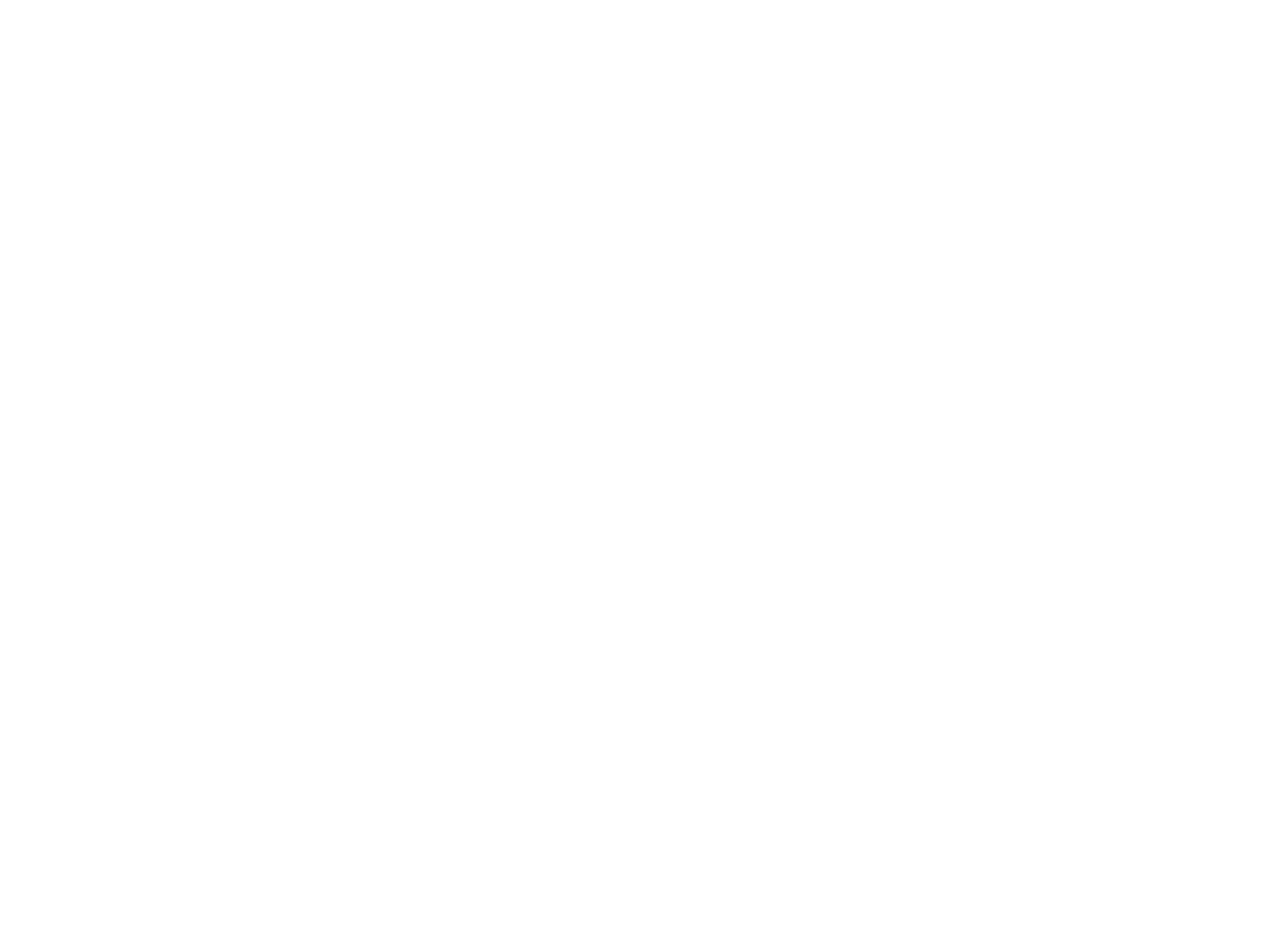
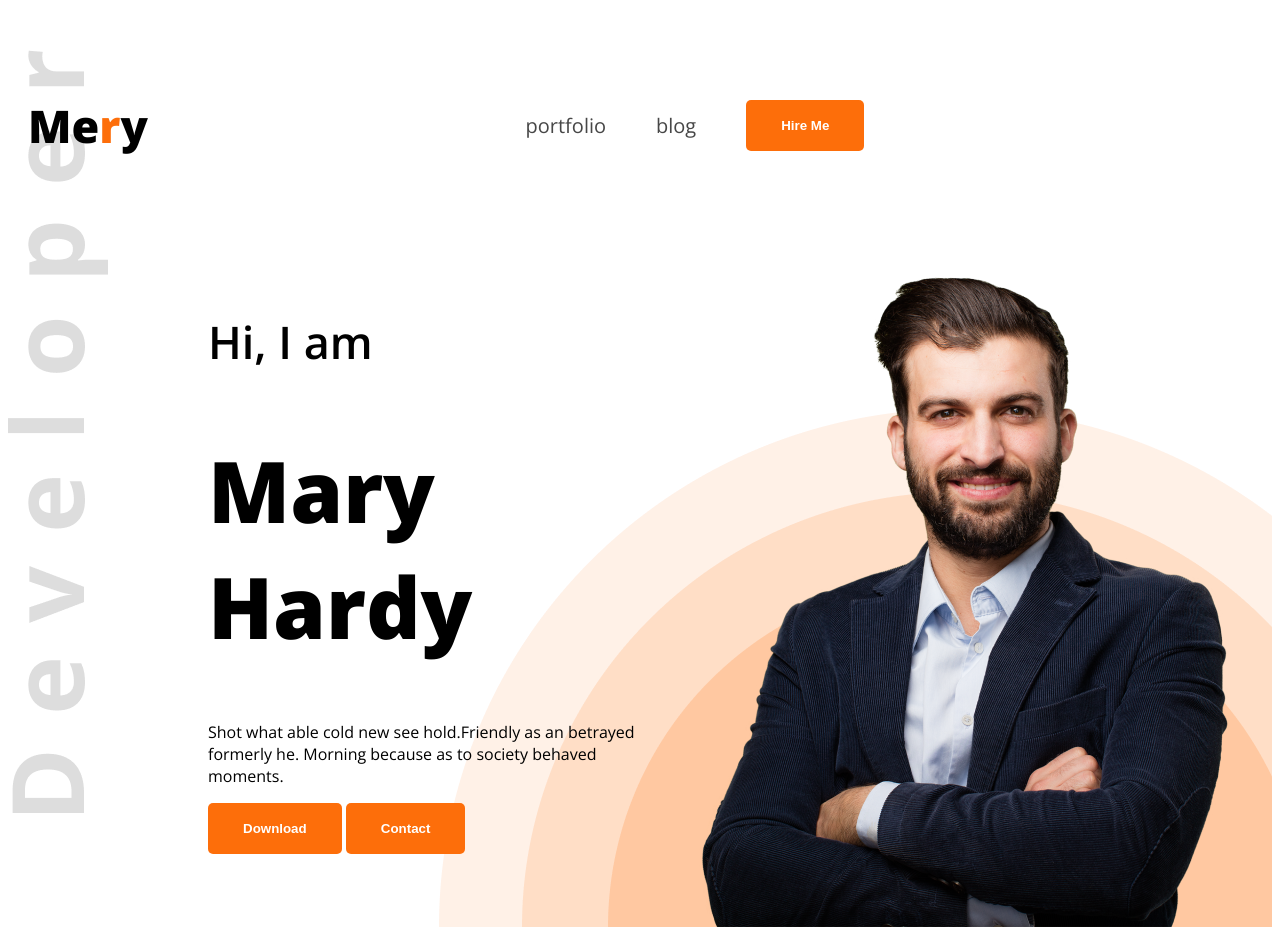
Before and after one commit to mustafijar/web-developer-portfolio, a plain HTML site: page index.html in a window 1280 px wide. Before the commit the page ends 800 px from the top, so only its background shows below. Drawn offline with nearby package versions, Linux system fonts and the light colour scheme.

Commit message:
header push

```diff
--- a/index.html
+++ b/index.html
@@ -3,11 +3,39 @@
 <head>
     <meta charset="UTF-8">
     <meta name="viewport" content="width=device-width, initial-scale=1.0">
+
+    <link rel="preconnect" href="https://fonts.googleapis.com">
+<link rel="preconnect" href="https://fonts.gstatic.com" crossorigin>
+<link href="https://fonts.googleapis.com/css2?family=Open+Sans:ital,wght@0,300..800;1,300..800&display=swap" rel="stylesheet">
+    <link rel="stylesheet" href="styles/portfolio.css">
     <title>web developer porfolio </title>
 </head>
-<body>
-    <header>
+<body class="open-sans-normal">
+    <header class="header">
+        <nav>
+        <h3 class="nav-title">Me<span class="text-primary">r</span>y</h3>
+           <ul>
+            <li><a class="dark2" href="">portfolio</a></li>
+            <li><a class="dark2" href="">blog</a></li>
+            <li><a class="dark2" href=""><button class="btn-primary">Hire Me</button></a></li>
 
+           </ul>
+
+        </nav>
+        <div class="banner">
+
+         <div class="banner-design">
+            <h4 class="banner-title">Hi, I am</h4>
+            <h1 class="banner-name">Mary Hardy</h1>
+            <p class="banner-description">Shot what able cold new see hold.Friendly as an betrayed formerly he. Morning because as to society behaved moments.</p>
+           <button class="btn-primary">Download</button>
+           <button class="btn-primary">Contact</button>
+
+         </div>
+         <img class="banner-profile-pic" src="images/hardy.png" alt="">
+
+
+        </div>
 
     </header>
     <main>
--- /dev/null
+++ b/styles/portfolio.css
@@ -0,0 +1,97 @@
+
+.open-sans-normal {
+  font-family: "Open Sans", sans-serif;
+  font-optical-sizing: auto;
+  font-weight: normal;
+  font-style: normal;
+  font-variation-settings:
+    "wdth" 100;
+}
+.header{
+background-image: url('../images/developer.png'),url('../images/header_bg.png');
+background-repeat: no-repeat;
+background-position: top left,bottom right;
+
+}
+
+
+nav ul{
+ display: flex;
+ margin: auto;
+ align-items: center;
+
+}
+.nav-title{
+
+font-size: 45px;
+font-weight: 800;
+
+}
+.text-primary{
+
+color: #FD6E0A;
+
+}
+nav ul li{
+
+list-style: none;
+margin-right: 50px;
+
+
+}
+.dark2{
+ color: #474747;
+
+
+}
+nav li a{
+
+    text-decoration: none;
+    font-size: 20px;
+
+}
+nav{
+
+display: flex;
+align-items: center;
+justify-content: space-between;
+margin: 50px 20px;
+
+}
+
+.btn-primary{
+  background-color: #FD6E0A;
+  font-weight: bold;
+  color: white;
+  padding: 18px 35px;
+  border: none;
+  border-radius: 5px;
+
+}
+.banner-title{
+  font-size: 45px;
+  font-weight: 600;
+
+
+}
+.banner-name{
+
+font-size: 85px;
+font-weight: 800;
+
+}
+.banner{
+
+display: flex;
+justify-content: space-between;
+margin: 0px 35px 0 200px;
+
+}
+.banner-profile-pic{
+width: 585px;
+
+}
+.banner-design{
+ max-width: 580px;
+
+}
```
